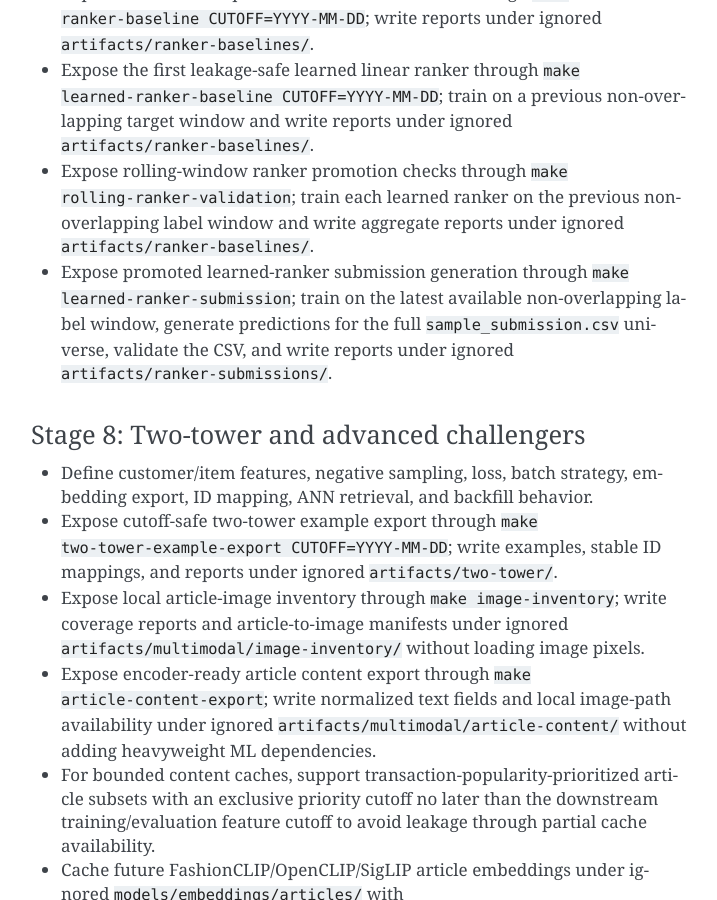
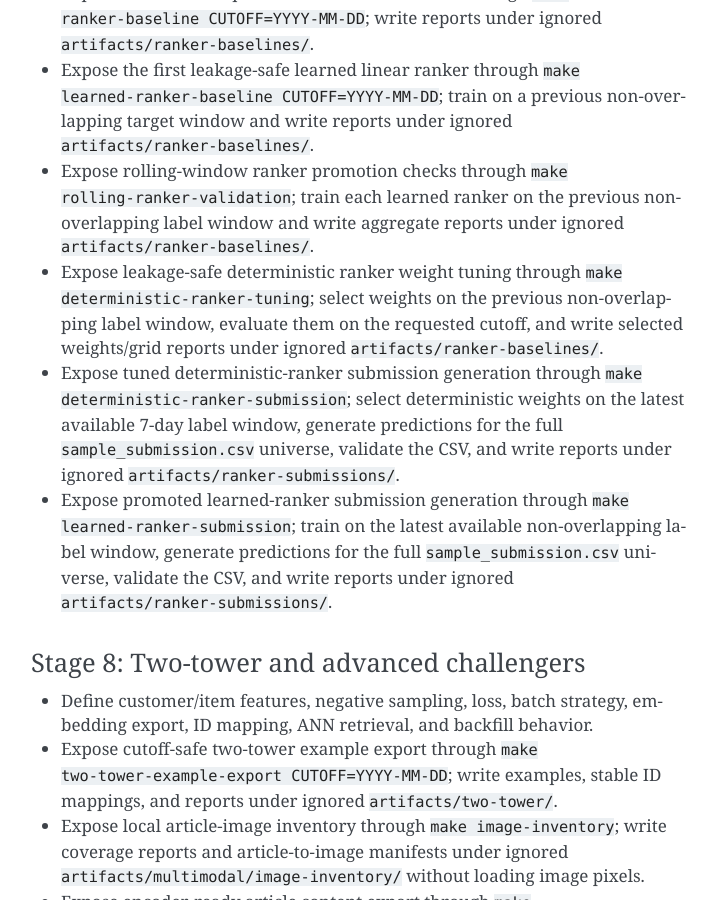
Before and after one commit to dfbustosus/hm-two-tower-recsys, a Sphinx documentation site: the page built from docs/spec-driven-development.md, in a window 1280 px wide and 900 px high, scrolled down 8115 px. Shown: the whole window, without its empty margins (389-1106 px from the left). Built offline with Sphinx 7.4.7, drawn with Linux system fonts in a browser that asks for light colours.

Commit message:
Update SDD plan

```diff
--- a/docs/spec-driven-development.md
+++ b/docs/spec-driven-development.md
@@ -195,6 +195,8 @@ The research outcome is disciplined experimentation: every modeling claim is tie
 - Expose the first transparent deterministic ranker through `make ranker-baseline CUTOFF=YYYY-MM-DD`; write reports under ignored `artifacts/ranker-baselines/`.
 - Expose the first leakage-safe learned linear ranker through `make learned-ranker-baseline CUTOFF=YYYY-MM-DD`; train on a previous non-overlapping target window and write reports under ignored `artifacts/ranker-baselines/`.
 - Expose rolling-window ranker promotion checks through `make rolling-ranker-validation`; train each learned ranker on the previous non-overlapping label window and write aggregate reports under ignored `artifacts/ranker-baselines/`.
+- Expose leakage-safe deterministic ranker weight tuning through `make deterministic-ranker-tuning`; select weights on the previous non-overlapping label window, evaluate them on the requested cutoff, and write selected weights/grid reports under ignored `artifacts/ranker-baselines/`.
+- Expose tuned deterministic-ranker submission generation through `make deterministic-ranker-submission`; select deterministic weights on the latest available 7-day label window, generate predictions for the full `sample_submission.csv` universe, validate the CSV, and write reports under ignored `artifacts/ranker-submissions/`.
 - Expose promoted learned-ranker submission generation through `make learned-ranker-submission`; train on the latest available non-overlapping label window, generate predictions for the full `sample_submission.csv` universe, validate the CSV, and write reports under ignored `artifacts/ranker-submissions/`.
 
 ### Stage 8: Two-tower and advanced challengers
```
